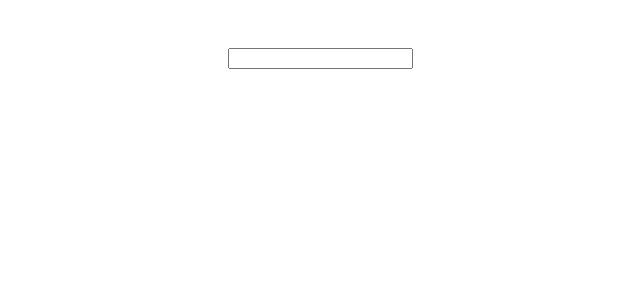
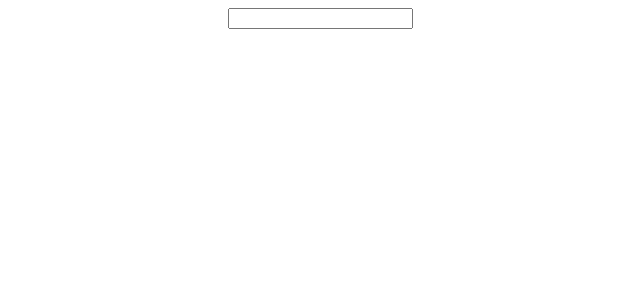
Before and after one commit to fatihguvenc/svelte-sign-language-translate, a Svelte app: page / in a window 1280 px wide. Shown: the top 300 px of the page, without its empty margins (320-960 px from the left). Built offline with nearby package versions, Linux system fonts and the light colour scheme.

Commit message:
Add files via upload

```diff
--- a/src/app.css
+++ b/src/app.css
@@ -14,5 +14,5 @@
     display: flex;
     align-items: center;
     justify-content: center;
-    flex-direction: column v ;
+    flex-direction: column;
 }
```
